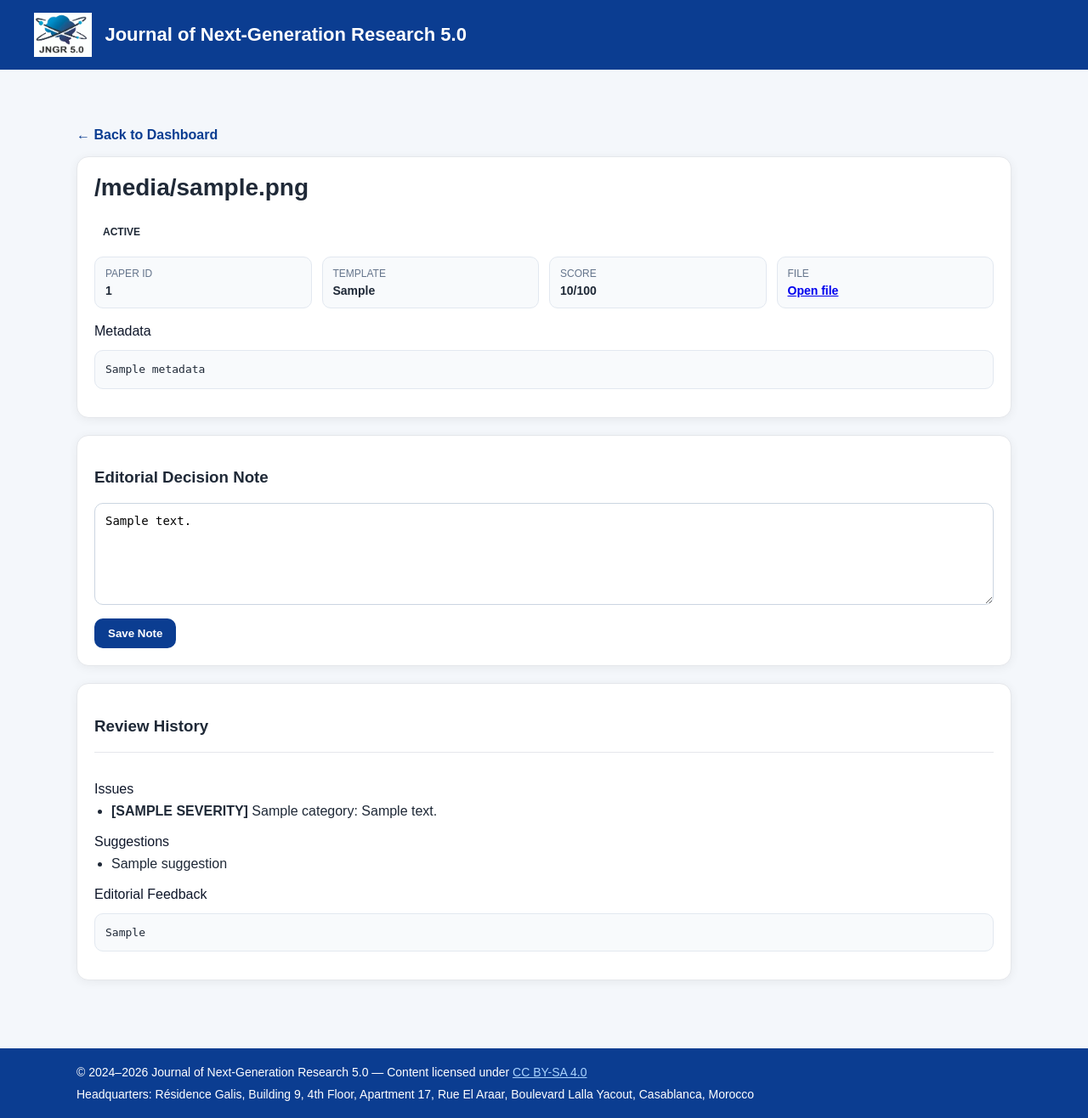
After one commit to datacemia/ai_submission_reviewer, a FastAPI app: template app/templates/paper_detail.html in a window 1280 px wide. The commit adds this page. Shown: the whole page at 85% size. Run offline with FastAPI, Linux system fonts and the light colour scheme; the template is opened without the code that fills it: most values are stand-ins (such as "Sample title", 1, 10 or a date in 2020); parts of the project's set-up code (start-up, migrations or seed data) failed here and were passed over.

Commit message:
feat: add paper detail link to dashboard

```diff
--- a/app/main.py
+++ b/app/main.py
@@ -628,3 +628,78 @@ async def update_paper_status(
                 "trace": traceback.format_exc(),
             },
         )
+
+@app.get("/papers/{paper_id}", response_class=HTMLResponse)
+async def paper_detail(
+    paper_id: str,
+    request: Request,
+    auth: bool = Depends(verify),
+):
+    try:
+        paper_response = (
+            supabase.table("papers")
+            .select("*")
+            .eq("id", paper_id)
+            .limit(1)
+            .execute()
+        )
+
+        if not paper_response.data:
+            return JSONResponse(
+                status_code=404,
+                content={"error": "Paper not found."}
+            )
+
+        paper = paper_response.data[0]
+
+        reviews_response = (
+            supabase.table("reviews")
+            .select("*")
+            .eq("paper_id", paper_id)
+            .execute()
+        )
+
+        reviews = reviews_response.data or []
+
+        return templates.TemplateResponse(
+            request,
+            "paper_detail.html",
+            {
+                "paper": paper,
+                "reviews": reviews,
+            },
+        )
+
+    except Exception as e:
+        return JSONResponse(
+            status_code=500,
+            content={
+                "error": f"Paper detail error: {str(e)}",
+                "trace": traceback.format_exc(),
+            },
+        )
+
+@app.post("/papers/{paper_id}/note")
+async def update_paper_note(
+    paper_id: str,
+    request: Request,
+    auth: bool = Depends(verify),
+):
+    try:
+        form = await request.form()
+        decision_note = str(form.get("decision_note", "")).strip()
+
+        supabase.table("papers").update({
+            "decision_note": decision_note
+        }).eq("id", paper_id).execute()
+
+        return RedirectResponse(url=f"/papers/{paper_id}", status_code=303)
+
+    except Exception as e:
+        return JSONResponse(
+            status_code=500,
+            content={
+                "error": f"Decision note update error: {str(e)}",
+                "trace": traceback.format_exc(),
+            },
+        )
--- a/app/templates/dashboard.html
+++ b/app/templates/dashboard.html
@@ -495,6 +495,11 @@
                     </div>
 
                     <div class="section-title">Editorial Decision</div>
+
+                    <div style="display: flex; gap: 10px; flex-wrap: wrap; margin-bottom: 14px;">
+                        <a href="/papers/{{ paper.id }}" class="btn">Open Paper Detail</a>
+                    </div>
+
                     <form method="post" action="/papers/{{ paper.id }}/status" class="status-form">
                         <div class="status-form-row">
                             <select name="editorial_status">
--- /dev/null
+++ b/app/templates/paper_detail.html
@@ -0,0 +1,321 @@
+<!DOCTYPE html>
+<html lang="en">
+<head>
+    <meta charset="UTF-8">
+    <meta name="viewport" content="width=device-width, initial-scale=1.0">
+    <title>Paper Detail - JNGR 5.0</title>
+
+    <style>
+        body {
+            font-family: Arial, sans-serif;
+            margin: 0;
+            background: #f4f7fb;
+            color: #1f2937;
+        }
+
+        .main-header {
+            background: #0b3d91;
+            color: white;
+            padding: 15px 30px;
+        }
+
+        .header-container {
+            display: flex;
+            align-items: center;
+            gap: 15px;
+            max-width: 1200px;
+            margin: auto;
+        }
+
+        .logo {
+            height: 52px;
+        }
+
+        .main-header h1 {
+            font-size: 22px;
+            margin: 0;
+        }
+
+        .container {
+            max-width: 1100px;
+            margin: 32px auto;
+            padding: 20px;
+        }
+
+        .back-link {
+            color: #0b3d91;
+            text-decoration: none;
+            font-weight: bold;
+        }
+
+        .card {
+            background: white;
+            border-radius: 14px;
+            padding: 20px;
+            box-shadow: 0 2px 12px rgba(0,0,0,0.06);
+            border: 1px solid #e5e7eb;
+            margin-bottom: 20px;
+        }
+
+        .paper-title {
+            margin-top: 0;
+            font-size: 28px;
+            word-break: break-word;
+        }
+
+        .meta-grid {
+            display: grid;
+            grid-template-columns: repeat(auto-fit, minmax(170px, 1fr));
+            gap: 12px;
+            margin: 16px 0;
+        }
+
+        .meta-box {
+            background: #f8fafc;
+            border: 1px solid #e2e8f0;
+            border-radius: 10px;
+            padding: 12px;
+        }
+
+        .meta-label {
+            font-size: 12px;
+            color: #64748b;
+            text-transform: uppercase;
+            margin-bottom: 5px;
+        }
+
+        .meta-value {
+            font-size: 14px;
+            font-weight: bold;
+            word-break: break-word;
+        }
+
+        .badge {
+            display: inline-block;
+            padding: 6px 10px;
+            border-radius: 999px;
+            font-size: 12px;
+            font-weight: bold;
+            margin-right: 8px;
+        }
+
+        .status-submitted {
+            background: #e5e7eb;
+            color: #374151;
+        }
+
+        .status-revise {
+            background: #fef3c7;
+            color: #92400e;
+        }
+
+        .status-accepted {
+            background: #dcfce7;
+            color: #166534;
+        }
+
+        .status-rejected {
+            background: #fee2e2;
+            color: #991b1b;
+        }
+
+        .section-title {
+            margin-top: 18px;
+            margin-bottom: 8px;
+            font-size: 16px;
+            color: #0f172a;
+        }
+
+        textarea {
+            width: 100%;
+            min-height: 120px;
+            box-sizing: border-box;
+            padding: 12px;
+            border-radius: 10px;
+            border: 1px solid #cbd5e1;
+            font-size: 14px;
+            resize: vertical;
+        }
+
+        .btn {
+            display: inline-block;
+            padding: 10px 16px;
+            border-radius: 10px;
+            background: #0b3d91;
+            color: white;
+            text-decoration: none;
+            border: none;
+            cursor: pointer;
+            font-weight: bold;
+            margin-top: 12px;
+        }
+
+        pre {
+            white-space: pre-wrap;
+            background: #f8fafc;
+            padding: 12px;
+            border-radius: 10px;
+            border: 1px solid #e2e8f0;
+            line-height: 1.5;
+        }
+
+        ul {
+            margin-top: 8px;
+            padding-left: 20px;
+        }
+
+        .critical { color: #b00020; }
+        .warning { color: #d17b00; }
+        .info { color: #005bbb; }
+
+        .empty {
+            color: #64748b;
+            font-style: italic;
+        }
+
+        .main-footer {
+            background: #0b3d91;
+            color: white;
+            padding: 20px;
+            margin-top: 40px;
+            font-size: 14px;
+        }
+
+        .footer-container {
+            max-width: 1100px;
+            margin: auto;
+            display: flex;
+            justify-content: space-between;
+            flex-wrap: wrap;
+            gap: 10px;
+        }
+
+        .main-footer a {
+            color: #aad4ff;
+        }
+    </style>
+</head>
+<body>
+
+    <header class="main-header">
+        <div class="header-container">
+            <img src="/static/logo.webp" alt="JNGR Logo" class="logo">
+            <h1>Journal of Next-Generation Research 5.0</h1>
+        </div>
+    </header>
+
+    <div class="container">
+        <p>
+            <a href="/dashboard" class="back-link">← Back to Dashboard</a>
+        </p>
+
+        <div class="card">
+            <h2 class="paper-title">{{ paper.filename }}</h2>
+
+            <p>
+                <span class="badge status-{{ paper.editorial_status or 'submitted' }}">
+                    {{ (paper.editorial_status or "submitted")|upper }}
+                </span>
+            </p>
+
+            <div class="meta-grid">
+                <div class="meta-box">
+                    <div class="meta-label">Paper ID</div>
+                    <div class="meta-value">{{ paper.id }}</div>
+                </div>
+
+                <div class="meta-box">
+                    <div class="meta-label">Template</div>
+                    <div class="meta-value">{{ paper.template_type or "N/A" }}</div>
+                </div>
+
+                <div class="meta-box">
+                    <div class="meta-label">Score</div>
+                    <div class="meta-value">{{ paper.score if paper.score is not none else "N/A" }}/100</div>
+                </div>
+
+                <div class="meta-box">
+                    <div class="meta-label">File</div>
+                    <div class="meta-value">
+                        {% if paper.file_url %}
+                            <a href="{{ paper.file_url }}" target="_blank">Open file</a>
+                        {% else %}
+                            N/A
+                        {% endif %}
+                    </div>
+                </div>
+            </div>
+
+            <div class="section-title">Metadata</div>
+            <pre>{{ paper.metadata or "No metadata available." }}</pre>
+        </div>
+
+        <div class="card">
+            <h3>Editorial Decision Note</h3>
+
+            <form method="post" action="/papers/{{ paper.id }}/note">
+                <textarea name="decision_note" placeholder="Write an editorial note...">{{ paper.decision_note or "" }}</textarea>
+                <button type="submit" class="btn">Save Note</button>
+            </form>
+        </div>
+
+        <div class="card">
+            <h3>Review History</h3>
+
+            {% if reviews %}
+                {% for review in reviews %}
+                    <div style="border-top: 1px solid #e5e7eb; padding-top: 16px; margin-top: 16px;">
+                        <div class="section-title">Issues</div>
+                        {% if review.issues %}
+                            <ul>
+                                {% for issue in review.issues %}
+                                    <li class="{{ issue.severity }}">
+                                        <strong>[{{ issue.severity|upper }}]</strong>
+                                        {{ issue.category }}: {{ issue.message }}
+                                    </li>
+                                {% endfor %}
+                            </ul>
+                        {% else %}
+                            <p class="empty">No issues found.</p>
+                        {% endif %}
+
+                        <div class="section-title">Suggestions</div>
+                        {% if review.suggestions %}
+                            <ul>
+                                {% for suggestion in review.suggestions %}
+                                    <li>{{ suggestion }}</li>
+                                {% endfor %}
+                            </ul>
+                        {% else %}
+                            <p class="empty">No suggestions available.</p>
+                        {% endif %}
+
+                        <div class="section-title">Editorial Feedback</div>
+                        <pre>{{ review.editorial_feedback or "No editorial feedback available." }}</pre>
+                    </div>
+                {% endfor %}
+            {% else %}
+                <p class="empty">No reviews found for this paper.</p>
+            {% endif %}
+        </div>
+    </div>
+
+    <footer class="main-footer">
+        <div class="footer-container">
+            <div>
+                © 2024–2026 Journal of Next-Generation Research 5.0 —
+                Content licensed under
+                <a href="https://creativecommons.org/licenses/by-sa/4.0/" target="_blank">
+                    CC BY-SA 4.0
+                </a>
+            </div>
+
+            <div>
+                Headquarters: Résidence Galis, Building 9, 4th Floor, Apartment 17,
+                Rue El Araar, Boulevard Lalla Yacout, Casablanca, Morocco
+            </div>
+        </div>
+    </footer>
+
+</body>
+</html>
```
